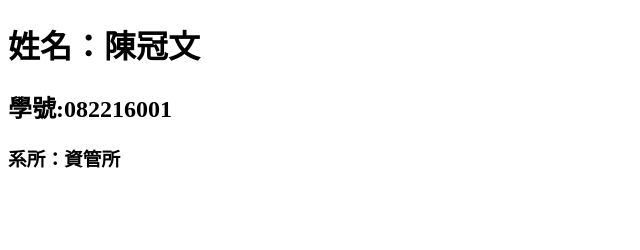
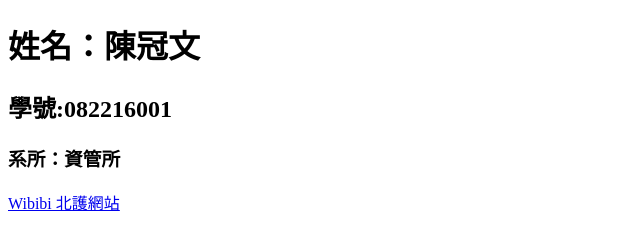
Before and after one commit to MaiKau/MaiKau.github.io, a plain HTML site: page index.html in a window 1280 px wide. Shown: the whole page, without its empty margins (0-640 px from the left). Drawn offline with Linux system fonts and the light colour scheme.

Commit message:
Update index.html

```diff
--- a/index.html
+++ b/index.html
@@ -6,4 +6,5 @@
 <body> <h1>姓名：陳冠文</h1>
   <h2>學號:082216001</h2>
   <h3>系所：資管所</h3>
+  <a href="https://www.ntunhs.edu.tw/bin/home.php" target="_blank" title="北護網站">Wibibi 北護網站</a>
 </body> </html>
```
